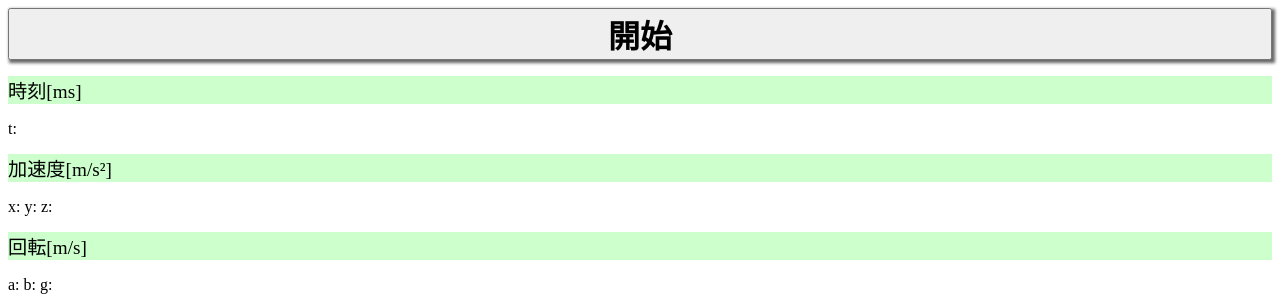
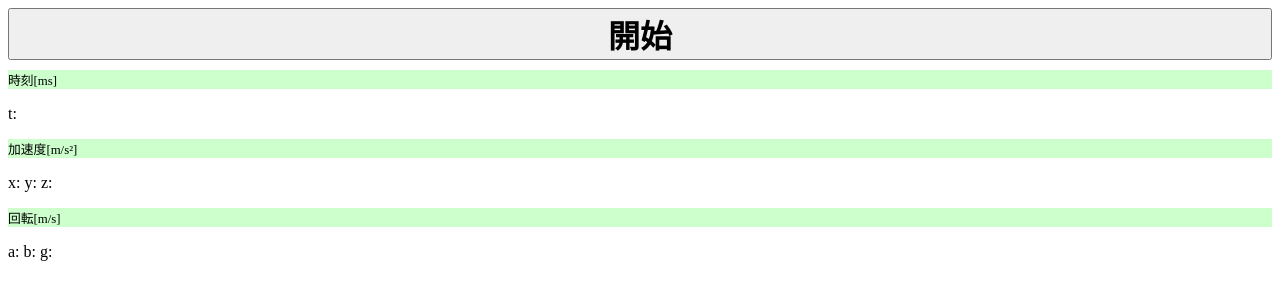
Before and after one commit to takahashioo/sensor_3, a plain HTML site: page index.html in a window 1280 px wide. Shown: the part 81-388 px from the top of the page. Drawn offline with Linux system fonts and the light colour scheme.

Commit message:
Update sensor.css

```diff
--- a/sensor.css
+++ b/sensor.css
@@ -3,7 +3,7 @@ input#startbutton, input#stopbutton{
               }
 
 h2{
-              font-size:1.2em;
+              font-size:80%;
               font-weight:400;
               background-color:#ccffcc;
               }
@@ -12,17 +12,6 @@ button#startstop{
 font-size:2em;
 font-weight:bold;
 width: 100%;
-box-shadow: 2px 2px 3px 1px #666;
-25
--moz-box-shadow: 2px 2px 3px 1px #666;
-26
--webkit-box-shadow: 2px 2px 3px 1px #666;
-
-box-shadow: 2px 2px 3px 1px #666;
-28
--moz-box-shadow: 2px 2px 3px 1px #666;
-29
--webkit-box-shadow: 2px 2px 3px 1px #666;
 
 }
 
```
